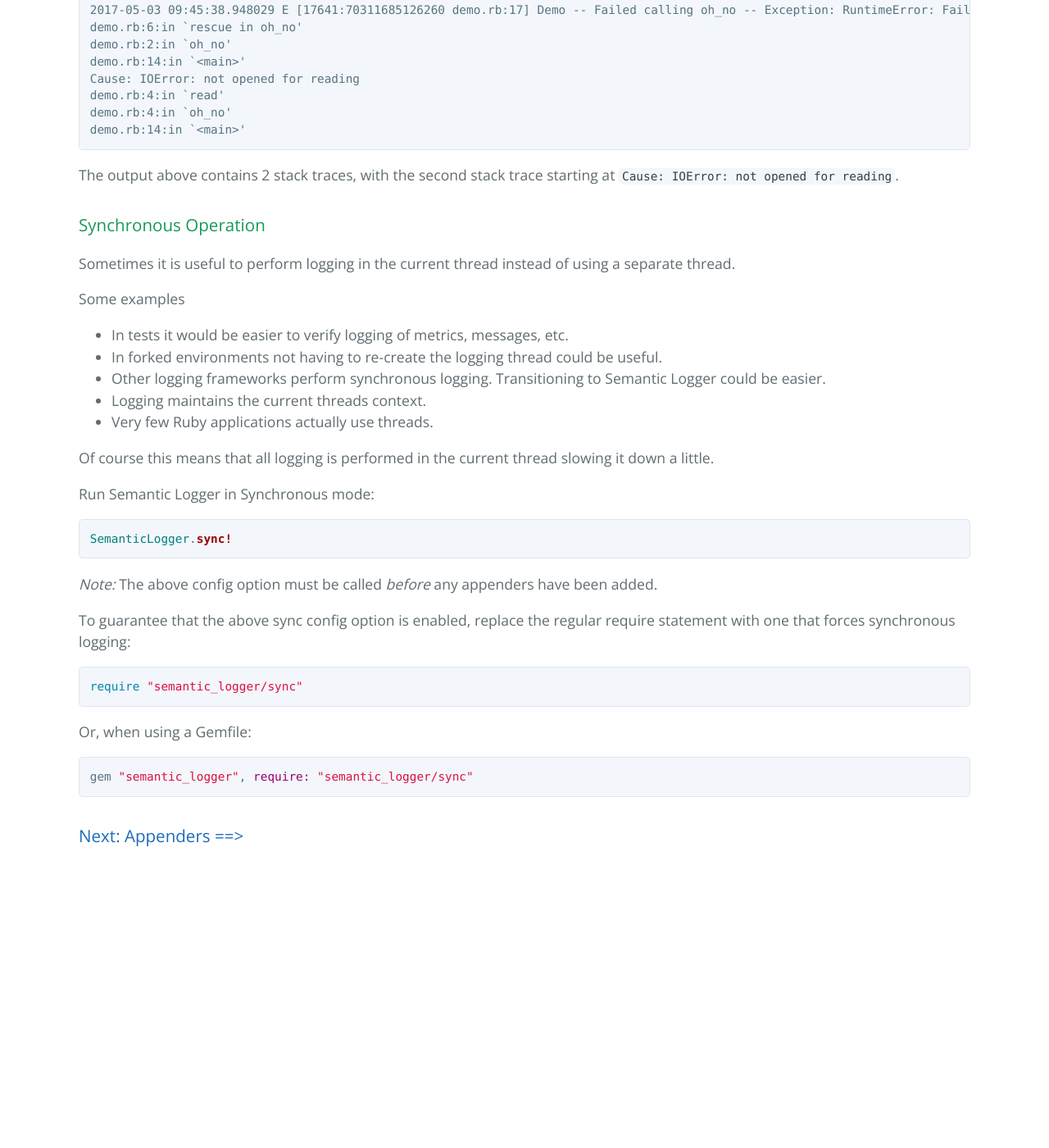
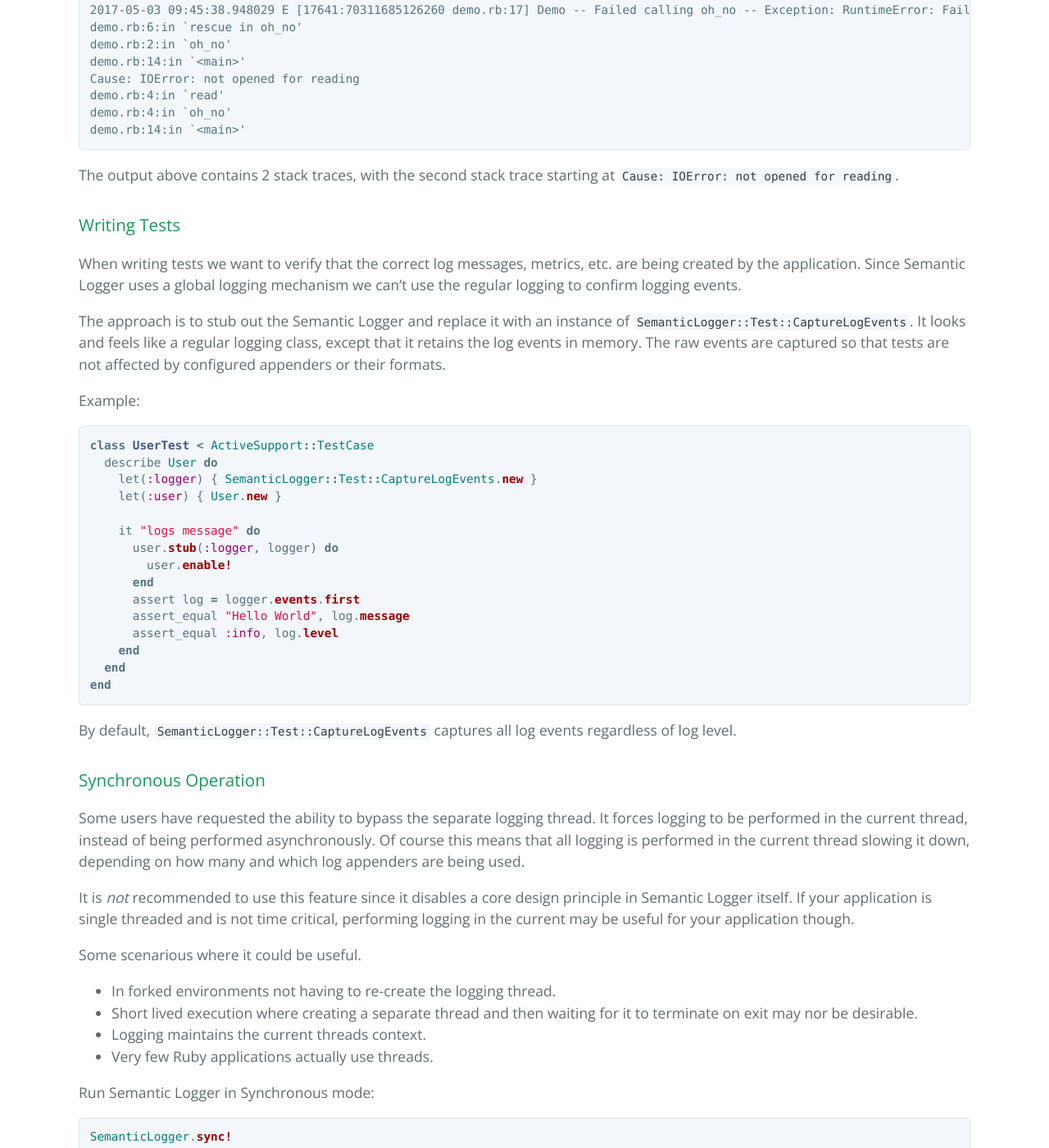
Before and after one commit to reidmorrison/semantic_logger, a Jekyll site: the page built from docs/api.md, in a window 1280 px wide and 1400 px high, scrolled down 12228 px. Shown: the whole window at 82% size. Built offline with Jekyll 4.4.1, drawn with Linux system fonts in a browser that asks for light colours; our own code applies the rules of GitHub Pages for plain Markdown files; before the commit the page ends 13311 px from its top, so only the background shows below that.

Commit message:
Fixes #241

```diff
--- a/docs/api.md
+++ b/docs/api.md
@@ -597,18 +597,56 @@ demo.rb:14:in `<main>'
 The output above contains 2 stack traces, with the second stack trace starting at
 `Cause: IOError: not opened for reading`.
 
+### Writing Tests
+
+When writing tests we want to verify that the correct log messages, metrics, etc.
+are being created by the application.
+Since Semantic Logger uses a global logging mechanism we can't use the regular logging to
+confirm logging events.
+
+The approach is to stub out the Semantic Logger and replace it with an instance of
+`SemanticLogger::Test::CaptureLogEvents`. It looks and feels like a regular logging class,
+except that it retains the log events in memory. The raw events are captured so that tests are not
+affected by configured appenders or their formats.
+
+Example:
+~~~ruby
+class UserTest < ActiveSupport::TestCase
+  describe User do
+    let(:logger) { SemanticLogger::Test::CaptureLogEvents.new }
+    let(:user) { User.new }
+
+    it "logs message" do
+      user.stub(:logger, logger) do
+        user.enable!
+      end
+      assert log = logger.events.first
+      assert_equal "Hello World", log.message
+      assert_equal :info, log.level
+    end
+  end
+end
+~~~
+
+By default, `SemanticLogger::Test::CaptureLogEvents` captures all log events regardless of log level.
+
 ### Synchronous Operation
 
-Sometimes it is useful to perform logging in the current thread instead of using a separate thread.
+Some users have requested the ability to bypass the separate logging thread.
+It forces logging to be performed in the current thread, instead of being performed asynchronously.
+Of course this means that all logging is performed in the current thread slowing it down,
+depending on how many and which log appenders are being used.
 
-Some examples
-- In tests it would be easier to verify logging of metrics, messages, etc.
-- In forked environments not having to re-create the logging thread could be useful.
-- Other logging frameworks perform synchronous logging. Transitioning to Semantic Logger could be easier.
+It is _not_ recommended to use this feature since it disables a core design principle in Semantic Logger
+itself. If your application is single threaded and is not time critical, performing logging in the
+current may be useful for your application though.
+
+Some scenarious where it could be useful.
+- In forked environments not having to re-create the logging thread.
+- Short lived execution where creating a separate thread and then waiting for it to terminate on
+  exit may nor be desirable.
 - Logging maintains the current threads context.
 - Very few Ruby applications actually use threads.
-
-Of course this means that all logging is performed in the current thread slowing it down a little.
 
 Run Semantic Logger in Synchronous mode:
 ~~~ruby
```
Also changed, not shown: lib/semantic_logger/sync_processor.rb (+23 -8 lines).
